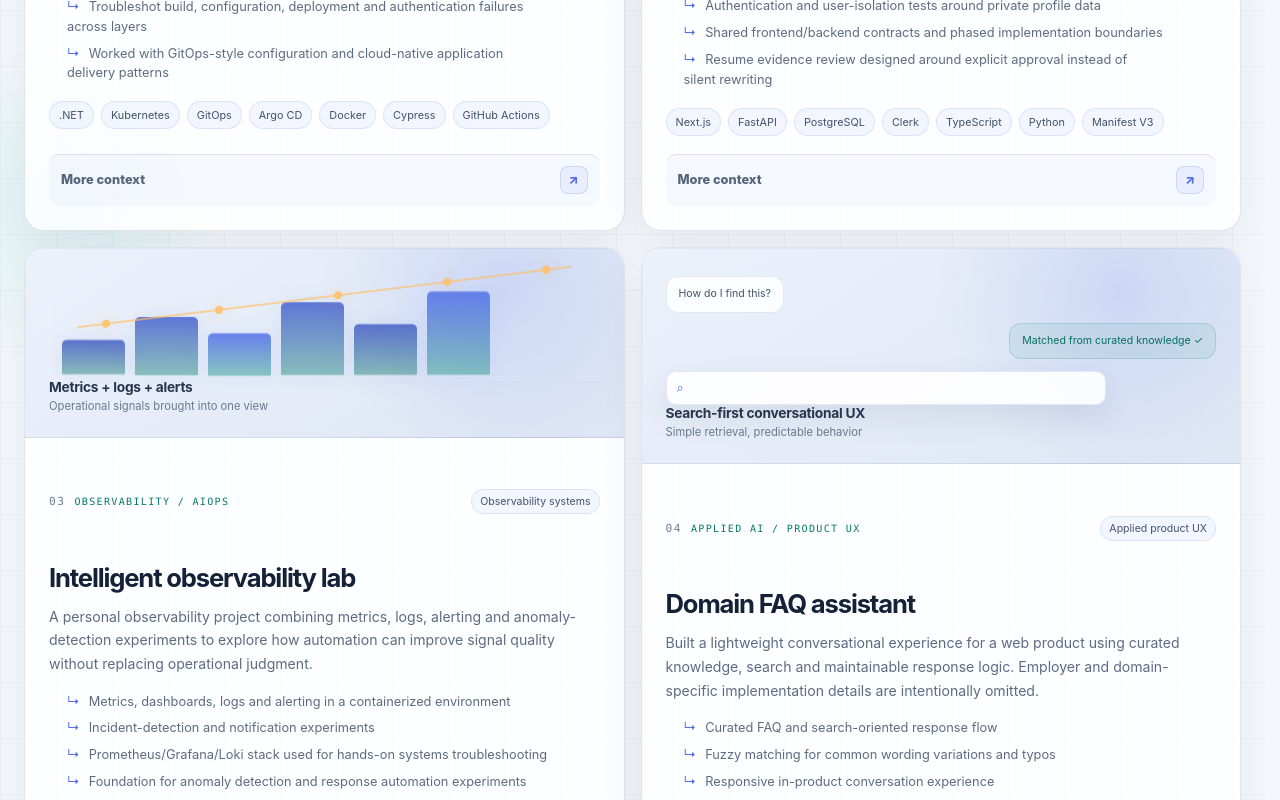
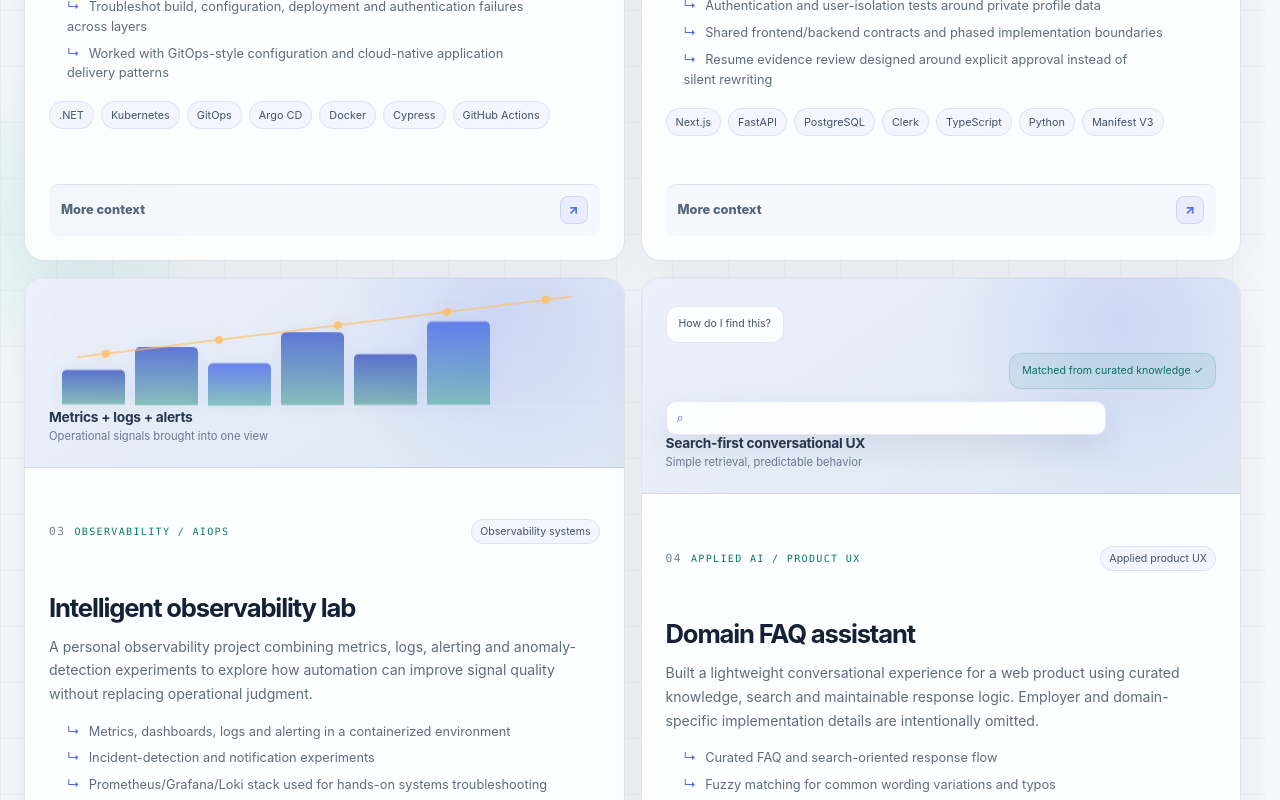
Before and after one commit to SamuelSudeepAyyala/samuel-sudeep-portfolio, an Angular app: page / in a window 1280 px wide. Shown: the part 3420-4220 px from the top of the page. Built offline with nearby package versions, Linux system fonts and the light colour scheme.

Commit message:
Align project footer actions

```diff
--- a/public/project-tabs.css
+++ b/public/project-tabs.css
@@ -1,7 +1,6 @@
 /* Project-card action alignment ------------------------------------------------
- * Keep each card in a grid row the same height and anchor the context action to
- * the card bottom. Project details now open in a top-layer modal, so equal card
- * heights no longer cause the old inline-expansion problem.
+ * Keep cards in each desktop grid row the same height and reserve one shared
+ * footer zone for optional repository links plus the project-context trigger.
  */
 
 .project-list.project-grid {
@@ -22,14 +21,33 @@
   flex-direction: column;
 }
 
+/* Reserve the same action row in every card, including projects without a
+ * public repository. This keeps More context on one horizontal line across
+ * the entire row instead of letting repository cards sit higher/lower. */
 .project-card.dense-project .project-buttons {
-  flex: 0 0 auto;
+  min-height: 38px;
+  margin-top: auto !important;
+  padding: 0 !important;
+  display: flex;
+  align-items: center;
+  flex-wrap: wrap;
+  gap: 10px;
+  box-sizing: border-box;
+}
+
+.project-card.dense-project .project-buttons .button {
+  min-height: 38px;
+  margin: 0;
+  display: inline-flex;
+  align-items: center;
+  justify-content: center;
+  line-height: 1;
 }
 
 .project-card.dense-project .case-study-trigger {
   width: 100%;
   min-height: 52px;
-  margin-top: auto !important;
+  margin-top: 10px !important;
   padding: 10px 12px !important;
   display: flex;
   align-items: center;
@@ -52,6 +70,7 @@
   display: inline-flex;
   align-items: center;
   min-height: 28px;
+  line-height: 1;
 }
 
 .project-card.dense-project .case-study-trigger > span:last-child {
@@ -60,6 +79,8 @@
   flex: 0 0 28px;
   display: grid;
   place-items: center;
+  margin: 0;
+  padding: 0;
   border: 1px solid color-mix(in srgb, var(--accent) 22%, var(--line));
   border-radius: 8px;
   color: var(--accent);
@@ -109,8 +130,18 @@ html[data-theme="light"] app-home .project-card.dense-project .case-study-trigge
     height: auto !important;
   }
 
+  .project-card.dense-project .project-buttons {
+    min-height: 0;
+    margin-top: 18px !important;
+  }
+
+  .project-card.dense-project .project-buttons:empty {
+    display: none;
+    margin-top: 0 !important;
+  }
+
   .project-card.dense-project .case-study-trigger {
     min-height: 50px;
-    margin-top: 20px !important;
+    margin-top: 10px !important;
   }
 }
```
